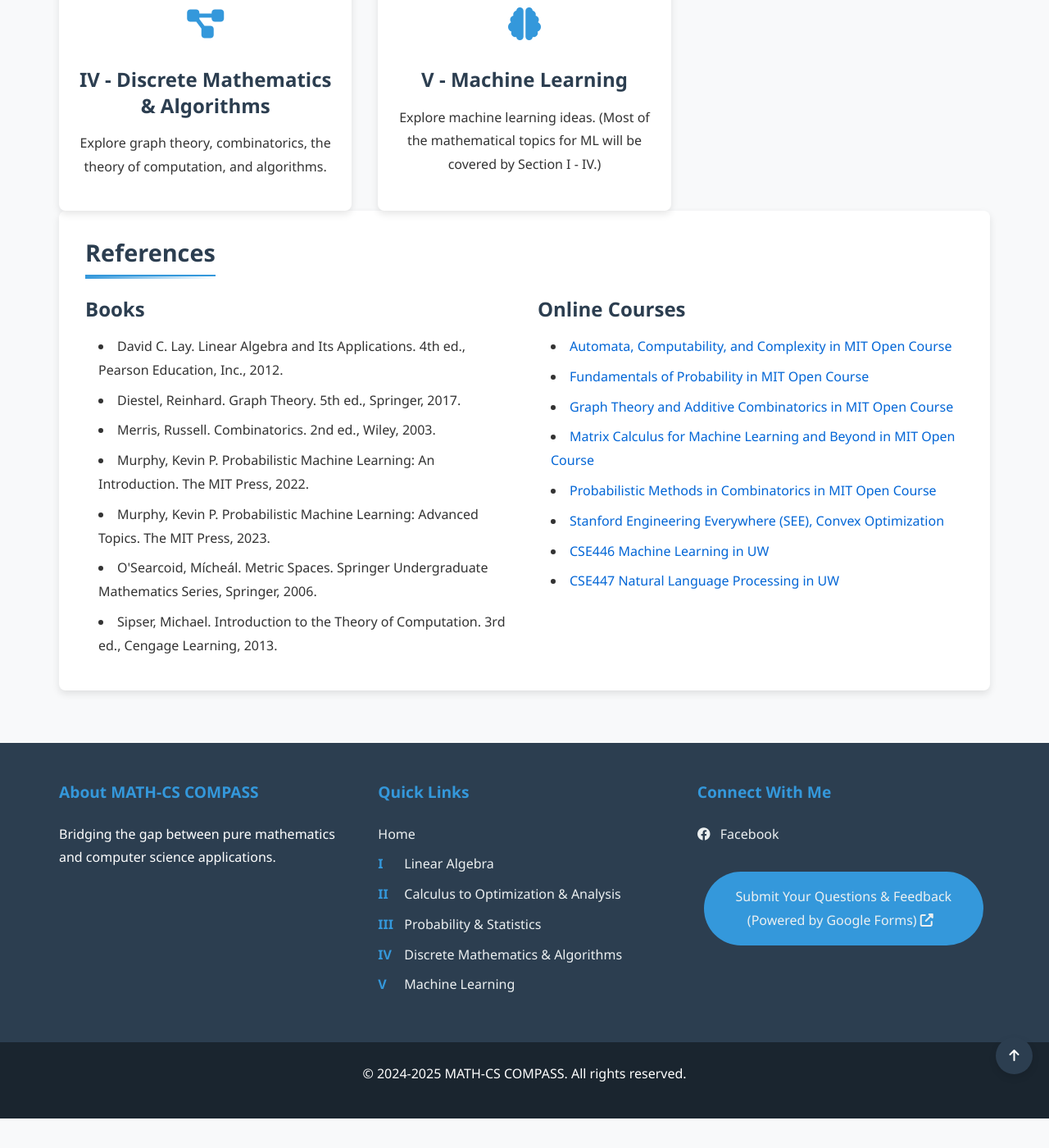
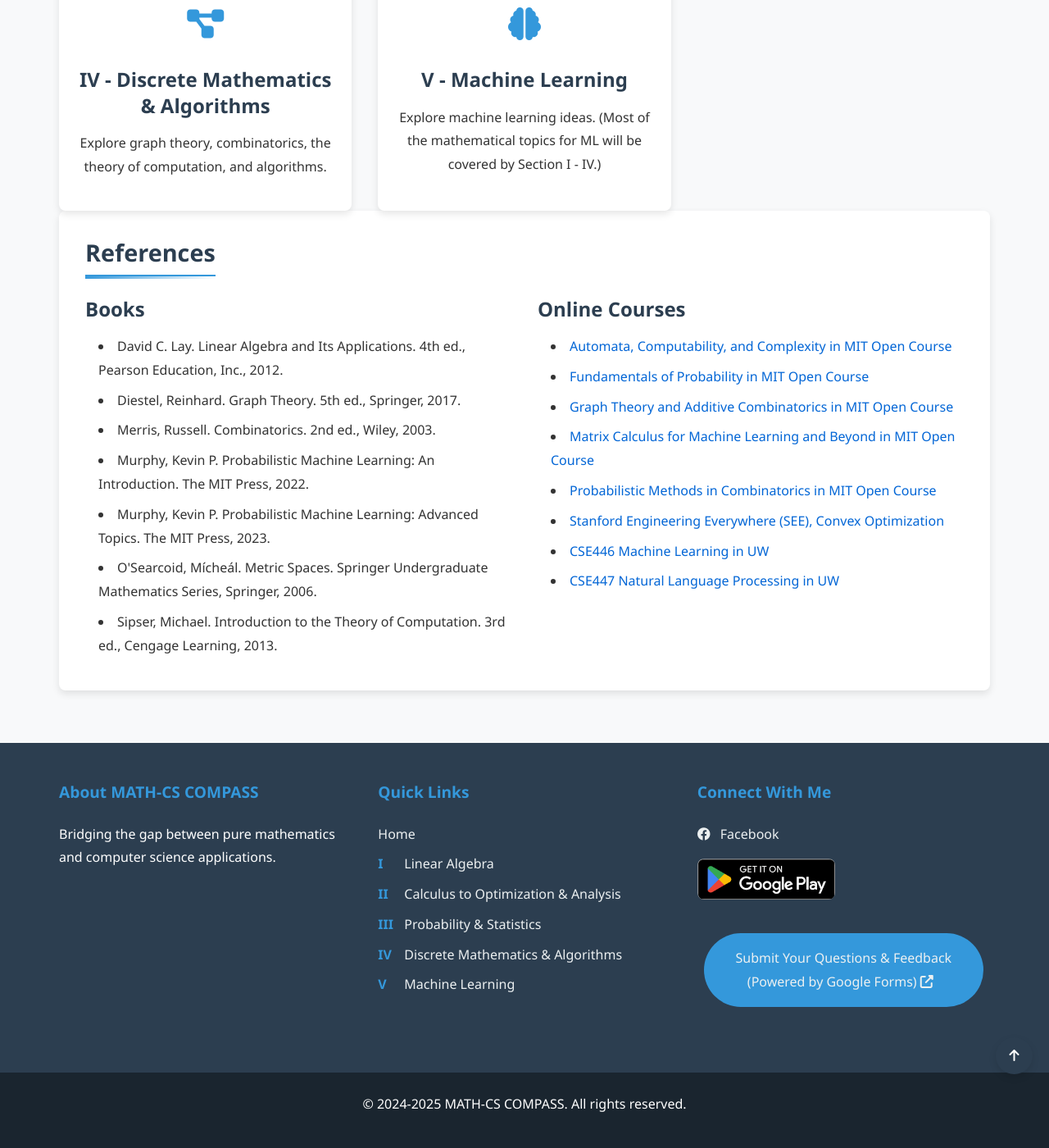
Before and after one commit to Yusukey01/yusukey01.github.io, a Jekyll site: the page built from index.html, in a window 1280 px wide and 1400 px high, scrolled down 1451 px. Shown: the whole window at 82% size. Built offline with Jekyll 4.4.1, drawn with Linux system fonts in a browser that asks for light colours; before the commit the page ends 2815 px from its top, so only the background shows below that.

Commit message:
add play store badge

```diff
--- a/_includes/footer.html
+++ b/_includes/footer.html
@@ -48,13 +48,23 @@
                     <i class="fab fa-facebook"></i> Facebook
                 </a>
             </p>
+
+            <!-- NEW: Google Play Store App Link -->
+            <div class="app-download-footer">
+                <a href="https://play.google.com/store/apps/details?id=io.github.yusukey01.twa" target="_blank" rel="noopener">
+                    <img src="{% if page.level == 'home' %}images/google-play-badge.png{% elsif page.level == 'section' %}../../images/google-play-badge.png{% else %}../../../images/google-play-badge.png{% endif %}"
+                        alt="Get it on Google Play"
+                        class="google-play-badge">
+                </a>
+            </div>
+
             <div class="contact-section">
                 <strong><a href="https://docs.google.com/forms/d/e/1FAIpQLSf3_RNkegREvfCEIQznn6SCaf-iB5c-Doxn7Ymuu78Uf-PBjg/viewform" target="_blank">
                     Submit Your Questions & Feedback{% if page.level == 'home' %} (Powered by Google Forms){% endif %} <i class="fas fa-external-link-alt"></i>
                 </a></strong>
             </div>
-            <!-- Add more social links -->
         </div>
+
     </div>
     <div class="footer-bottom">
         <p>&copy; 2024-2025 MATH-CS COMPASS. All rights reserved.</p>
--- a/css/styles.css
+++ b/css/styles.css
@@ -1338,6 +1338,21 @@
     margin-top: 3rem;
   }
 
+  .app-download-footer {
+      margin: 15px 0;
+  }
+
+  .google-play-badge {
+      height: 50px;
+      width: auto;
+      transition: transform 0.3s ease;
+      border-radius: 8px;
+  }
+
+  .google-play-badge:hover {
+      transform: scale(1.05);
+  }
+
   @media (max-width: 992px) {
     .footer-links li {
         margin-bottom: var(--spacing-xs);
@@ -1365,6 +1380,12 @@
         width: 1.8em;
     }
   }
+
+@media (max-width: 768px) {
+    .google-play-badge {
+        height: 45px;
+    }
+}
 
   /* ========== 13. Typography & Headers ========== */
   h1, h2, h3, h4, h5, h6 {
```
Also changed, not shown: images/google-play-badge.png (added).
